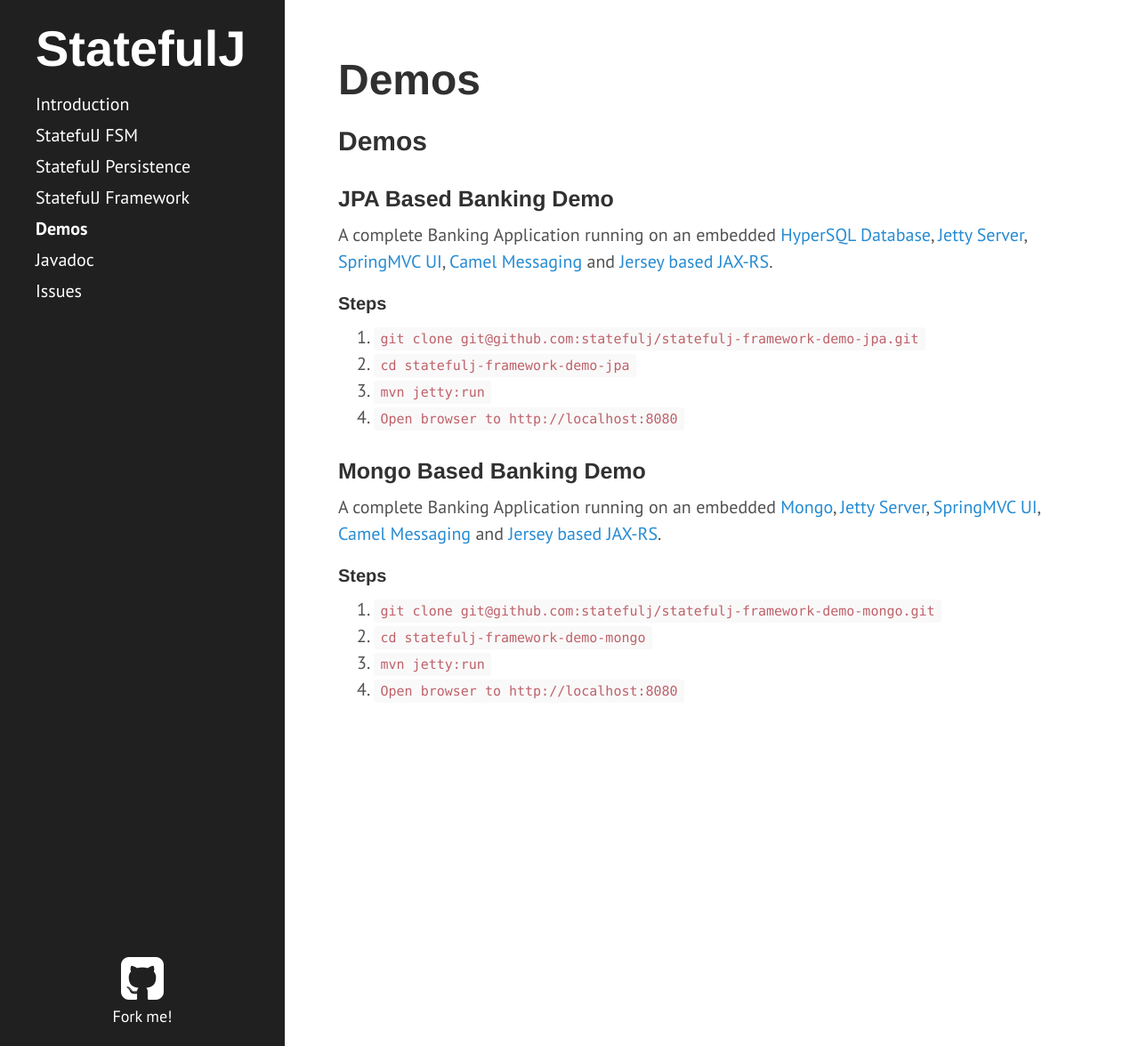
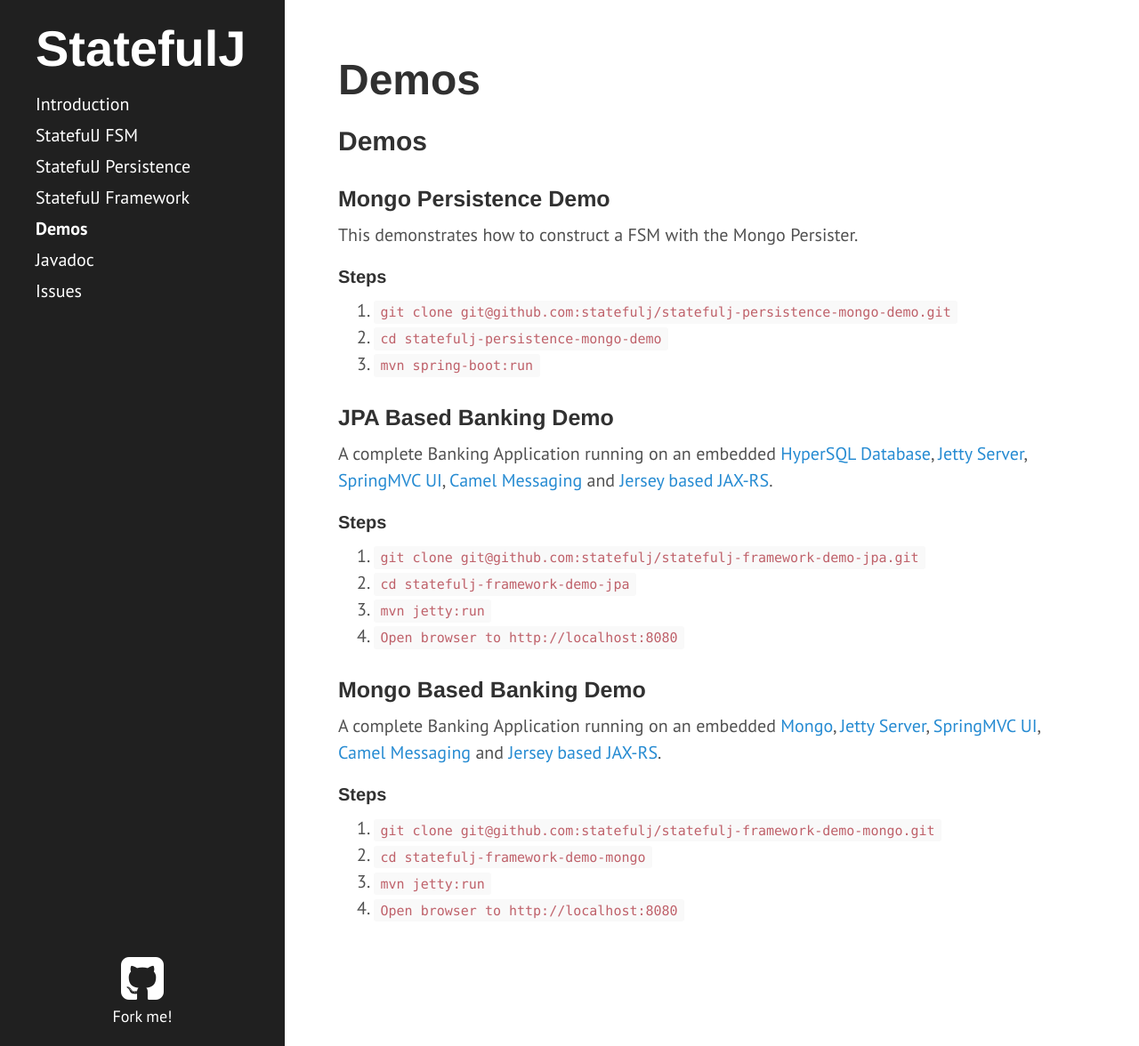
Before and after one commit to statefulj/statefulj, a Jekyll site: the page built from demos.md, in a window 1280 px wide and 1176 px high. Shown: the whole window at 89% size. Built offline with Jekyll 4.4.1, drawn with Linux system fonts in a browser that asks for light colours; Markdown is read by kramdown in place of the engine named in the settings.

Commit message:
Add in mongo persistence demo doc

```diff
--- a/demos.md
+++ b/demos.md
@@ -5,6 +5,16 @@ weight: 0
 ---
 
 ## Demos
+
+### Mongo Persistence Demo
+
+This demonstrates how to construct a FSM with the Mongo Persister.
+
+#### Steps
+
+1. `git clone git@github.com:statefulj/statefulj-persistence-mongo-demo.git`
+1. `cd statefulj-persistence-mongo-demo`
+1. `mvn spring-boot:run`
 
 ### JPA Based Banking Demo
 
```
